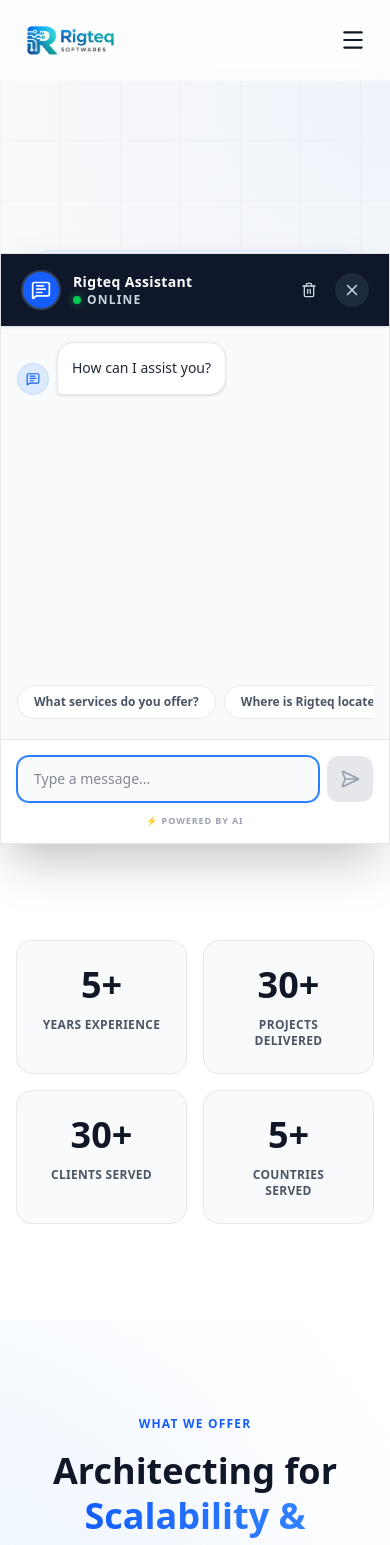
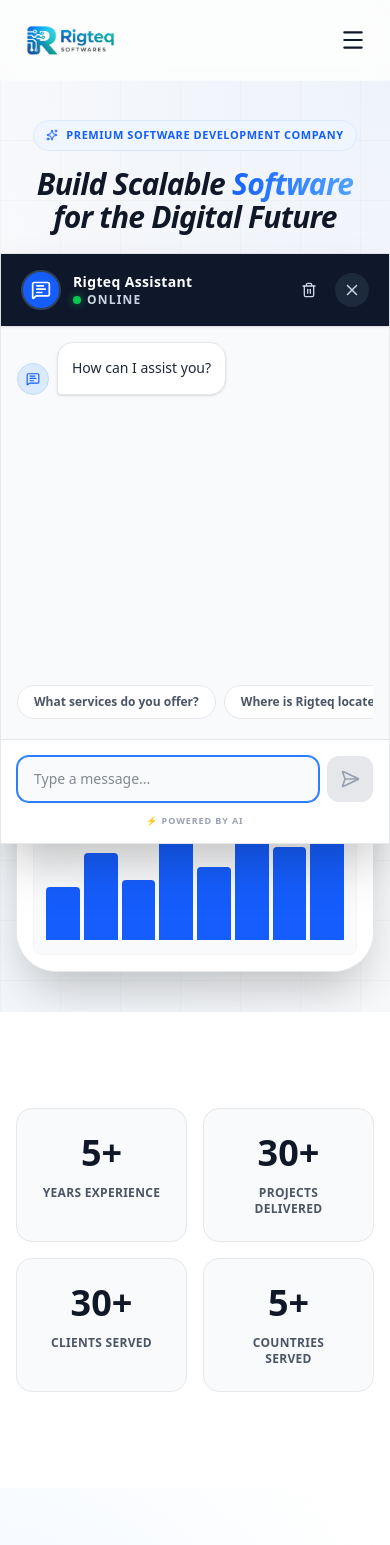
Before and after one commit to rigteq/rigteq, a Next.js app: page / in a window 390 px wide. Shown: the top 1545 px of the page. Built offline with nearby package versions, Linux system fonts and the light colour scheme; grey boxes are pictures that could not be loaded.

Commit message:
fix alignment

```diff
--- a/app/globals.css
+++ b/app/globals.css
@@ -20,6 +20,116 @@
 body {
   -webkit-font-smoothing: antialiased;
   -moz-osx-font-smoothing: grayscale;
+  overflow-x: hidden;
+}
+
+/* Smooth page transitions and animations */
+@keyframes fadeInUp {
+  from {
+    opacity: 0;
+    transform: translateY(30px);
+  }
+  to {
+    opacity: 1;
+    transform: translateY(0);
+  }
+}
+
+@keyframes fadeIn {
+  from { opacity: 0; }
+  to { opacity: 1; }
+}
+
+@keyframes slideInLeft {
+  from {
+    opacity: 0;
+    transform: translateX(-30px);
+  }
+  to {
+    opacity: 1;
+    transform: translateX(0);
+  }
+}
+
+@keyframes slideInRight {
+  from {
+    opacity: 0;
+    transform: translateX(30px);
+  }
+  to {
+    opacity: 1;
+    transform: translateX(0);
+  }
+}
+
+@keyframes scaleIn {
+  from {
+    opacity: 0;
+    transform: scale(0.95);
+  }
+  to {
+    opacity: 1;
+    transform: scale(1);
+  }
+}
+
+/* Animation utility classes */
+.animate-fade-in-up {
+  animation: fadeInUp 0.6s ease-out forwards;
+}
+
+.animate-fade-in {
+  animation: fadeIn 0.6s ease-out forwards;
+}
+
+.animate-slide-in-left {
+  animation: slideInLeft 0.6s ease-out forwards;
+}
+
+.animate-slide-in-right {
+  animation: slideInRight 0.6s ease-out forwards;
+}
+
+.animate-scale-in {
+  animation: scaleIn 0.5s ease-out forwards;
+}
+
+/* Stagger animation delays */
+.delay-100 { animation-delay: 100ms; }
+.delay-200 { animation-delay: 200ms; }
+.delay-300 { animation-delay: 300ms; }
+.delay-400 { animation-delay: 400ms; }
+.delay-500 { animation-delay: 500ms; }
+
+/* Smooth element transitions */
+.section-transition {
+  transition: all 0.4s cubic-bezier(0.4, 0, 0.2, 1);
+}
+
+/* Hover lift effect */
+.hover-lift {
+  transition: transform 0.3s ease, box-shadow 0.3s ease;
+}
+
+.hover-lift:hover {
+  transform: translateY(-4px);
+  box-shadow: 0 20px 40px rgba(0, 0, 0, 0.1);
+}
+
+/* Smooth button transitions */
+button, a {
+  transition: all 0.2s ease-in-out;
+}
+
+/* Reduce motion for users who prefer it */
+@media (prefers-reduced-motion: reduce) {
+  *,
+  *::before,
+  *::after {
+    animation-duration: 0.01ms !important;
+    animation-iteration-count: 1 !important;
+    transition-duration: 0.01ms !important;
+  }
 }
 
 /* Smooth scroll for anchor links */
--- a/app/page.tsx
+++ b/app/page.tsx
@@ -12,6 +12,7 @@
 import { CTA } from '@/components/sections/CTA';
 import { Products } from '@/components/sections/Products';
 import { Industries } from '@/components/sections/Industries';
+import { SectionWrapper } from '@/components/SectionWrapper';
 const jsonLd = {
   '@context': 'https://schema.org',
   '@graph': [
@@ -75,19 +76,45 @@
         dangerouslySetInnerHTML={{ __html: JSON.stringify(jsonLd) }}
       />
       <Hero />
+      <SectionWrapper animation="fade-up" delay={100}>
         <Stats />
+      </SectionWrapper>
+      <SectionWrapper animation="fade-up" delay={200}>
         <Services />
+      </SectionWrapper>
+      <SectionWrapper animation="fade-up" delay={300}>
         <Products />
+      </SectionWrapper>
+      <SectionWrapper animation="fade-up" delay={400}>
         <Industries />
+      </SectionWrapper>
+      <SectionWrapper animation="fade-up" delay={500}>
         <Features />
+      </SectionWrapper>
+      <SectionWrapper animation="fade-up">
         <Process />
+      </SectionWrapper>
+      <SectionWrapper animation="fade-up">
         <Technologies />
+      </SectionWrapper>
+      <SectionWrapper animation="fade-up">
         <CaseStudies />
+      </SectionWrapper>
+      <SectionWrapper animation="fade-up">
         <Packages />
+      </SectionWrapper>
+      <SectionWrapper animation="fade-up">
         <Testimonials />
+      </SectionWrapper>
+      <SectionWrapper animation="fade-up">
         <Locations />
+      </SectionWrapper>
+      <SectionWrapper animation="fade-up">
         <Contact />
+      </SectionWrapper>
+      <SectionWrapper animation="fade-up">
         <CTA />
+      </SectionWrapper>
     </main>
   );
 }
--- /dev/null
+++ b/components/SectionWrapper.tsx
@@ -0,0 +1,84 @@
+'use client';
+
+import { useEffect, useRef, useState, ReactNode } from 'react';
+
+interface SectionWrapperProps {
+    children: ReactNode;
+    className?: string;
+    animation?: 'fade-up' | 'fade-in' | 'slide-left' | 'slide-right' | 'scale-in' | 'none';
+    delay?: number;
+}
+
+export function SectionWrapper({
+    children,
+    className = '',
+    animation = 'fade-up',
+    delay = 0
+}: SectionWrapperProps) {
+    const [isVisible, setIsVisible] = useState(false);
+    const [hasAnimated, setHasAnimated] = useState(false);
+    const ref = useRef<HTMLDivElement>(null);
+
+    useEffect(() => {
+        const observer = new IntersectionObserver(
+            ([entry]) => {
+                if (entry.isIntersecting && !hasAnimated) {
+                    setIsVisible(true);
+                    setHasAnimated(true);
+                }
+            },
+            {
+                threshold: 0.1,
+                rootMargin: '0px 0px -50px 0px'
+            }
+        );
+
+        const currentRef = ref.current;
+        if (currentRef) {
+            observer.observe(currentRef);
+        }
+
+        return () => {
+            if (currentRef) {
+                observer.unobserve(currentRef);
+            }
+        };
+    }, [hasAnimated]);
+
+    const getAnimationClass = () => {
+        if (animation === 'none') return '';
+
+        const baseClasses = 'opacity-0';
+
+        if (!isVisible) return baseClasses;
+
+        switch (animation) {
+            case 'fade-up':
+                return 'animate-fade-in-up';
+            case 'fade-in':
+                return 'animate-fade-in';
+            case 'slide-left':
+                return 'animate-slide-in-left';
+            case 'slide-right':
+                return 'animate-slide-in-right';
+            case 'scale-in':
+                return 'animate-scale-in';
+            default:
+                return 'animate-fade-in-up';
+        }
+    };
+
+    const getDelayClass = () => {
+        if (delay === 0) return '';
+        return `delay-${delay}`;
+    };
+
+    return (
+        <div
+            ref={ref}
+            className={`${className} ${getAnimationClass()} ${getDelayClass()}`}
+        >
+            {children}
+        </div>
+    );
+}
--- a/components/sections/Hero.tsx
+++ b/components/sections/Hero.tsx
@@ -4,10 +4,10 @@
 import { ArrowRight, Sparkles, Command, Hexagon, Triangle, CircleDot } from 'lucide-react';
 
 const startupBrands = [
-    { name: 'TechFlow', Icon: Hexagon },
-    { name: 'Nexus', Icon: CircleDot },
-    { name: 'Vortex', Icon: Triangle },
-    { name: 'Aura', Icon: Command },
+    { name: 'TechFlow', color: 'from-blue-600 to-blue-400', Icon: Hexagon },
+    { name: 'Nexus', color: 'from-purple-600 to-purple-400', Icon: CircleDot },
+    { name: 'Vortex', color: 'from-orange-600 to-orange-400', Icon: Triangle },
+    { name: 'Aura', color: 'from-emerald-600 to-emerald-400', Icon: Command },
 ];
 
 export function Hero() {
@@ -65,7 +65,7 @@
                             </Link>
                         </div>
 
-                        {/* Trusted logos — small brands/startups */}
+{/* Trusted logos — small brands/startups */}
                         <div className="pt-6 sm:pt-8 border-t border-gray-200">
                             <p className="text-xs font-semibold text-gray-400 uppercase tracking-widest mb-4">
                                 Trusted by growing startups & businesses
@@ -74,44 +74,46 @@
                                 {startupBrands.map((brand) => (
                                     <div
                                         key={brand.name}
-                                        className="flex items-center gap-2 text-gray-400 hover:text-gray-700 transition-colors duration-300 grayscale hover:grayscale-0 cursor-pointer"
+                                        className="flex items-center gap-2 cursor-pointer group"
                                     >
-                                        <brand.Icon size={20} strokeWidth={2.5} className="text-blue-500 opacity-80" />
-                                        <span className="font-bold text-sm tracking-tight">{brand.name}</span>
+                                        <brand.Icon size={22} strokeWidth={2.5} className={`text-transparent bg-clip-text bg-gradient-to-r ${brand.color} group-hover:scale-110 transition-transform duration-300`} />
+                                        <span className={`font-bold text-sm tracking-tight bg-clip-text text-transparent bg-gradient-to-r ${brand.color}`}>
+                                            {brand.name}
+                                        </span>
                                     </div>
                                 ))}
                             </div>
                         </div>
                     </div>
 
-                    {/* Right Visual — hidden on mobile, shown on lg+ */}
-                    <div className="hidden lg:block relative max-w-md xl:max-w-lg mx-auto w-full">
+{/* Right Visual — visible on all screens */}
+                    <div className="relative max-w-md xl:max-w-lg mx-auto w-full mt-8 lg:mt-0">
                         <div className="rounded-[2.5rem] border border-gray-200 bg-white shadow-2xl overflow-hidden">
-                            <div className="border-b border-gray-100 px-6 py-4 flex items-center gap-2 bg-gray-50">
-                                <div className="flex gap-2">
-                                    <div className="w-2.5 h-2.5 rounded-full bg-red-400" />
-                                    <div className="w-2.5 h-2.5 rounded-full bg-yellow-400" />
-                                    <div className="w-2.5 h-2.5 rounded-full bg-green-400" />
+                            <div className="border-b border-gray-100 px-4 py-3 flex items-center gap-2 bg-gray-50">
+                                <div className="flex gap-1.5">
+                                    <div className="w-2 h-2 rounded-full bg-red-400" />
+                                    <div className="w-2 h-2 rounded-full bg-yellow-400" />
+                                    <div className="w-2 h-2 rounded-full bg-green-400" />
                                 </div>
                                 <div className="flex-1 flex justify-center">
-                                    <div className="px-8 py-1 rounded-full bg-white text-[9px] uppercase font-black tracking-widest text-gray-500 shadow-sm border border-gray-100">Analytics Dashboard</div>
+                                    <div className="px-6 py-0.5 rounded-full bg-white text-[8px] uppercase font-black tracking-widest text-gray-500 shadow-sm border border-gray-100">Analytics Dashboard</div>
                                 </div>
                             </div>
-                            <div className="aspect-[4/3] bg-white p-6 flex flex-col gap-6">
-                                <div className="grid grid-cols-3 gap-4">
+                            <div className="aspect-[4/3] bg-white p-4 flex flex-col gap-4">
+                                <div className="grid grid-cols-3 gap-2">
                                     {[
                                         { label: 'DELIVERED', value: '30+', color: 'from-blue-50 to-white', border: 'border-blue-100' },
                                         { label: 'CLIENTS', value: '30+', color: 'from-indigo-50 to-white', border: 'border-indigo-100' },
                                         { label: 'GLOBAL', value: '5+', color: 'from-sky-50 to-white', border: 'border-sky-100' },
                                     ].map((stat) => (
-                                        <div key={stat.label} className={`rounded-xl bg-gradient-to-b ${stat.color} border ${stat.border} p-3`}>
-                                            <p className="text-xl font-bold text-gray-900 tracking-tight">{stat.value}</p>
-                                            <p className="text-[9px] font-bold text-gray-500 mt-1 uppercase tracking-widest">{stat.label}</p>
+                                        <div key={stat.label} className={`rounded-lg bg-gradient-to-b ${stat.color} border ${stat.border} p-2`}>
+                                            <p className="text-lg font-bold text-gray-900 tracking-tight">{stat.value}</p>
+                                            <p className="text-[7px] font-bold text-gray-500 mt-0.5 uppercase tracking-widest">{stat.label}</p>
                                         </div>
                                     ))}
                                 </div>
-                                <div className="flex-1 rounded-xl bg-gray-50 border border-gray-100 p-4">
-                                    <div className="flex items-end justify-between gap-2 h-full pb-1">
+                                <div className="flex-1 rounded-lg bg-gray-50 border border-gray-100 p-3">
+                                    <div className="flex items-end justify-between gap-1 h-full pb-0.5">
                                         {[40, 65, 45, 80, 55, 90, 70, 85].map((h, i) => (
                                             <div
                                                 key={i}
@@ -124,8 +126,8 @@
                             </div>
                         </div>
 
-                        {/* Floating badge */}
-                        <div className="absolute -bottom-6 -left-6 bg-white rounded-2xl p-4 shadow-xl border border-gray-100 flex items-center gap-3">
+                        {/* Floating badge - hidden on mobile */}
+                        <div className="hidden sm:block absolute -bottom-6 -left-6 bg-white rounded-2xl p-4 shadow-xl border border-gray-100 flex items-center gap-3">
                             <div className="w-10 h-10 rounded-xl bg-blue-50 flex items-center justify-center">
                                 <Sparkles size={16} className="text-blue-600" />
                             </div>
```
Lines whose indentation alone changed are shown as unchanged.
